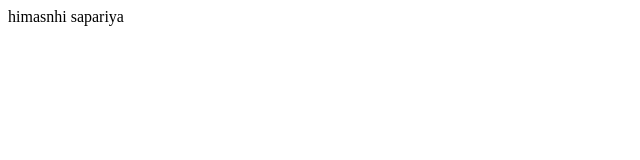
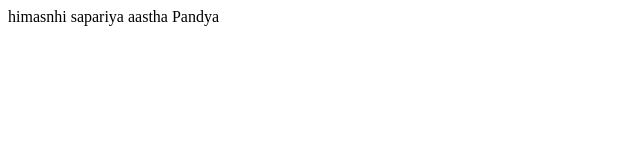
Before and after one commit to Himanshisapariya/encircle, a plain HTML site: page sapariya.html in a window 1280 px wide. Shown: the whole page, without its empty margins (0-640 px from the left). Drawn offline with Linux system fonts and the light colour scheme.

Commit message:
sapariya.html updated

```diff
--- a/sapariya.html
+++ b/sapariya.html
@@ -7,5 +7,6 @@
 </head>
 <body>
     himasnhi sapariya
+    aastha Pandya
 </body>
 </html>
```
